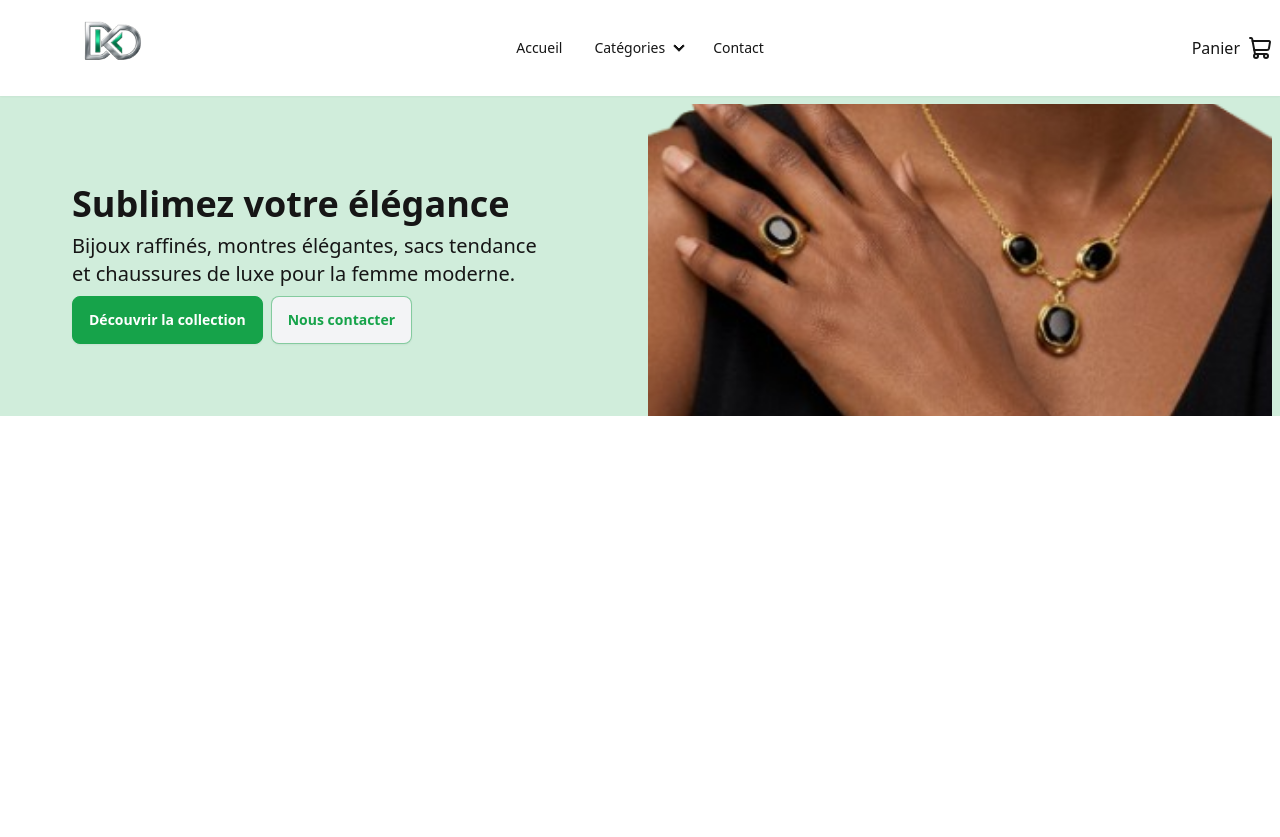
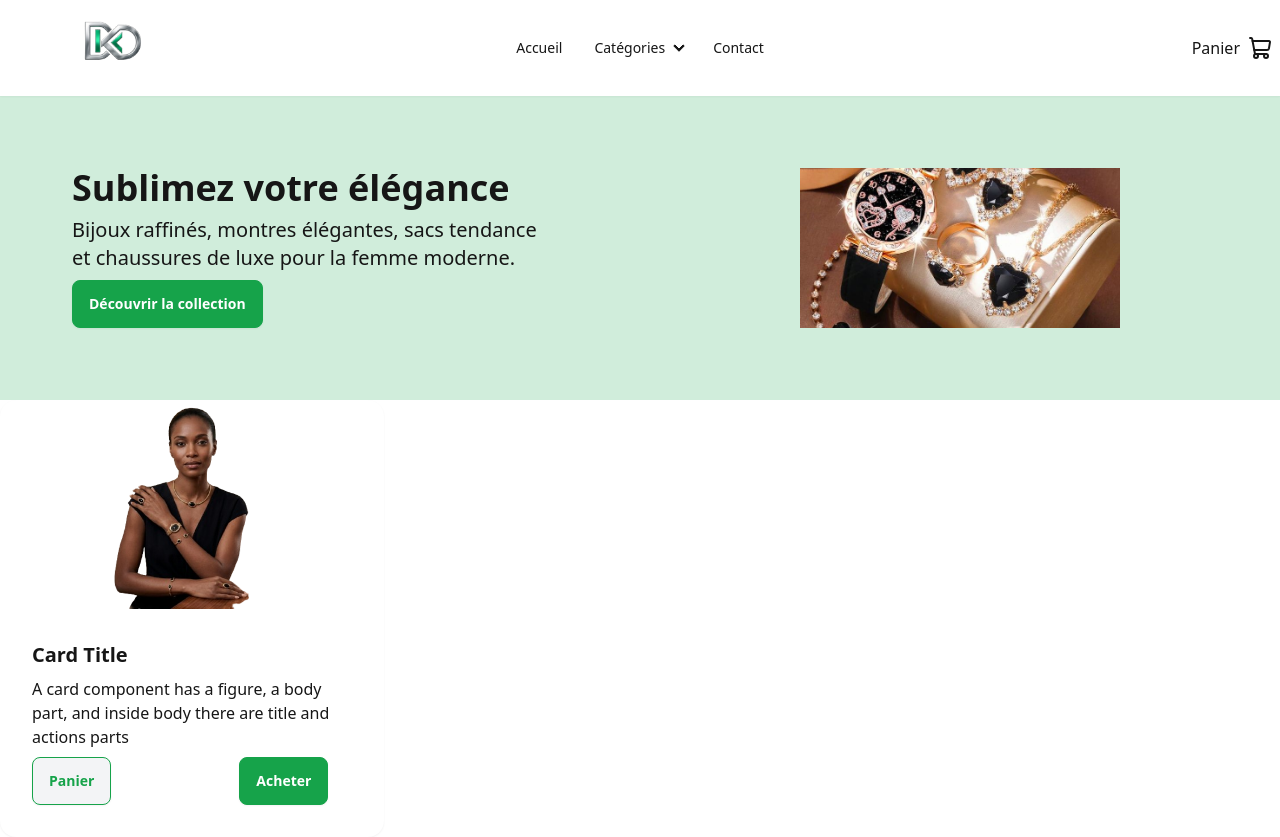
Before and after one commit to diallo1020/dkd-app, a React (Vite) app: page / in a window 1280 px wide. Before the commit the page ends 800 px from the top, so only its background shows below. Built offline with nearby package versions, Linux system fonts and the light colour scheme.

Commit message:
force deploy

```diff
--- a/src/App.tsx
+++ b/src/App.tsx
@@ -1,5 +1,6 @@
 
 import './App.css'
+import Card from './components/Card'
 import HeroSection from './components/HeroSection'
 import Navbar from './components/Navbar'
 
@@ -12,6 +13,7 @@ function App() {
     <div>
       <Navbar/>
    <HeroSection/>
+   <Card/>
    </div>
     </>
   )
--- /dev/null
+++ b/src/components/Card.tsx
@@ -0,0 +1,25 @@
+import React from 'react'
+
+const Card = () => {
+  return (
+    <>
+    <div className="card bg-base-100 w-96 shadow-sm">
+  <figure>
+    <img
+      src="/images/hero.png"
+      alt="Shoes" />
+  </figure>
+  <div className="card-body">
+    <h2 className="card-title">Card Title</h2>
+    <p>A card component has a figure, a body part, and inside body there are title and actions parts</p>
+    <div className="flex gap-32">
+      <button className="btn border border-primary text-primary">Panier</button>
+      <button className="btn btn-primary text-white">Acheter</button>
+    </div>
+  </div>
+</div>
+</>
+  )
+}
+
+export default Card
--- a/src/components/HeroSection.tsx
+++ b/src/components/HeroSection.tsx
@@ -2,7 +2,8 @@
 const HeroSection = () => {
   return (
     <>
-       <div className='grid grid-cols-2 p-2  bg-primary/20  items-center lg:gap-4 gap-2 h-80 overflow-hidden'>
+       <div className='grid grid-cols-2 p-2  bg-primary/20  via-primary/10 to-transparent
+        items-center lg:gap-4  h-full lg:h-90 overflow-hidden'>
       <div className='flex flex-row gap-2 lg:p-16 md:p-4 '>
         <div className='flex flex-col gap-2'>
         <h1 className="font-bold lg:text-4xl text-2xl">Sublimez votre élégance</h1>
@@ -11,13 +12,17 @@ const HeroSection = () => {
 
         <div className='flex lg:flex-row flex-col gap-2 '>
             <button className='btn btn-primary text-white '>Découvrir la collection</button>
-             <button className='btn btn-secondary/300  text-primary border border-primary/50'>Nous contacter</button>
+
         </div>
          </div>
       </div>
-      <img src="/images/img1.png" alt="hero"
-      className="w-full h-80 object-cover " />
+      <div className=" flex justify-center ">
+      <img src="/images/img2.jpg" alt="hero"
+      className="object-cover w-50 h-40 lg:w-80 " />
+
+      </div>
     </div>
+
     </>
   )
 }
--- /dev/null
+++ b/src/pages/Accueil.tsx
@@ -0,0 +1,11 @@
+
+
+const Accueil = () => {
+  return (
+    <div>
+
+    </div>
+  )
+}
+
+export default Accueil
```
Also changed, not shown: public/images/img2.jpg (added).
